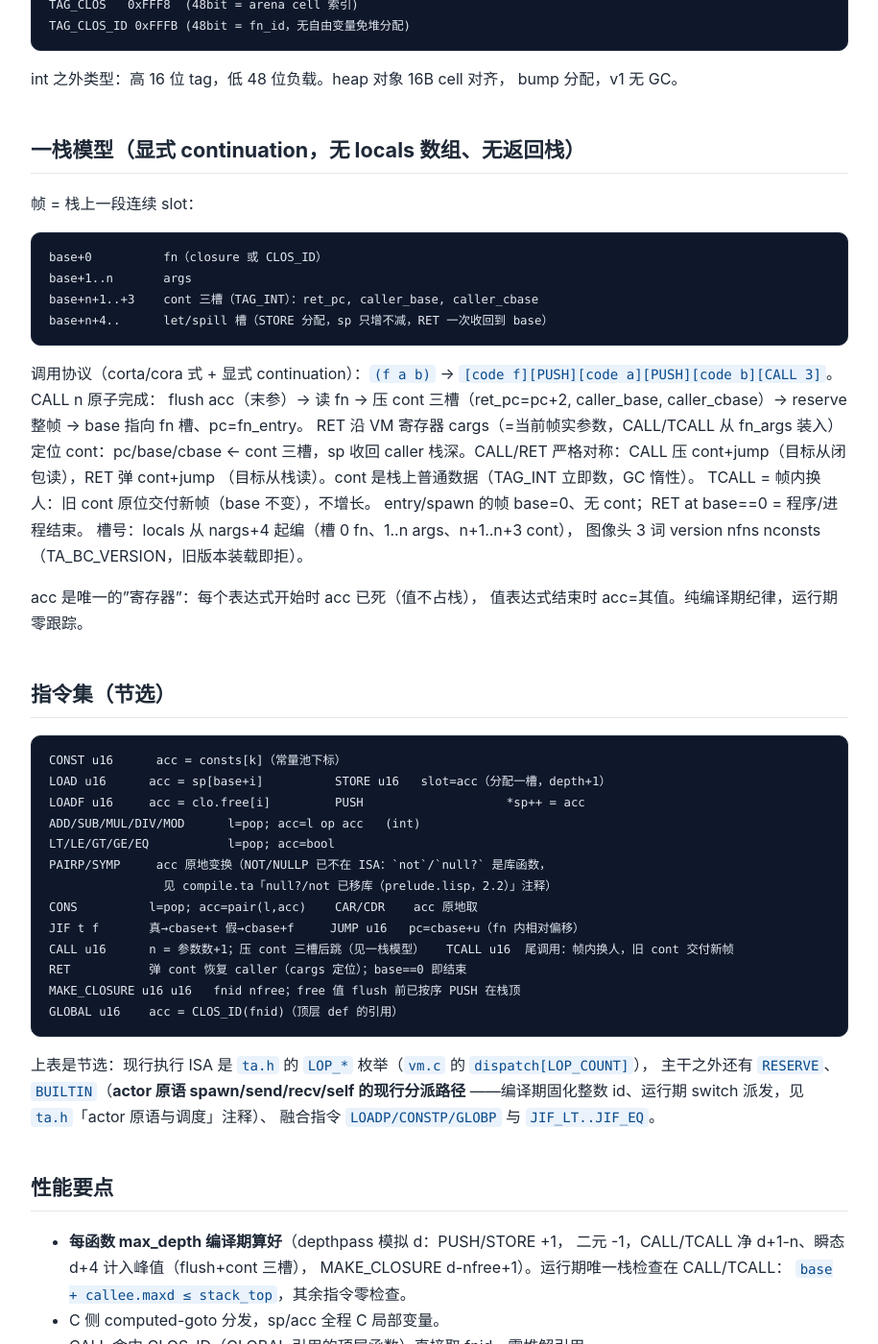
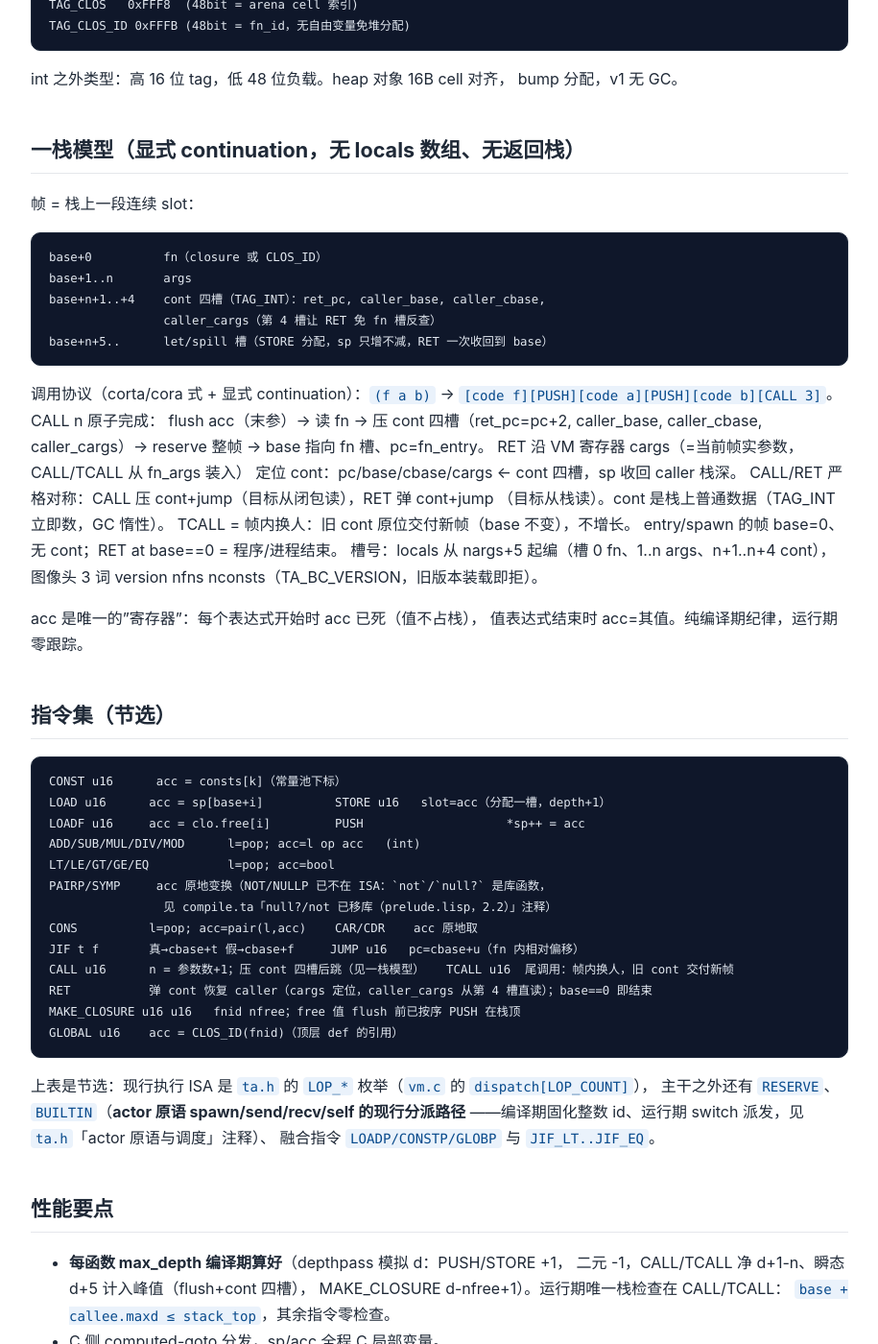
Before and after one commit to tiancaiamao/tinyactor, a Jekyll site: the page built from docs/backend.md, in a window 1280 px wide and 1400 px high, scrolled down 2060 px. Shown: the whole window at 96% size, without its empty margins (182-1097 px from the left). Built offline with Jekyll 4.4.1, drawn with Linux system fonts in a browser that asks for light colours; our own code applies the rules of GitHub Pages for plain Markdown files.

Commit message:
vm: cont 第 4 槽 caller_cargs，RET 直读免 fn 槽反查
continuation 帧从三槽扩为四槽，第 4 槽存 CALL 时刻的 caller cargs
寄存器值。op_ret 恢复寄存器时直接读第 4 槽，不再从 fn 槽反推
nargs —— 消掉 entry 帧 cargs 归零的 wart，也让 RET 路径少一次
依赖被调函数元数据的计算。

- vm.c: op_call 压第 4 槽；op_tcall 快慢路径帧深度 +1；
  op_ret 读第 4 槽恢复 cargs（entry 帧 base==0 走出口，不读 cont）
- scheduler.c: proc_frame_init npre 4+ → 5+
- compile.ta: cont 槽分配 next_slot 4 → 5；depthpass 帧深 +1；
  nlocals 相应调整
- ta.h: TA_BC_VERSION 2 → 3（旧图像是错位字节流，装载即拒）；
  bytecode.ta 版本词同步
- main.c: walk_stack 防御界 +1
- docs/backend.md: 四槽布局说明

GC 零改动：第 4 槽同为 TAG_INT 立即数，不入 heap 根。
自举：三段舞步（旧 tavm+S1 → S2 新格式 → 新 tavm+S2 → S3，
cmp S2==S3）+ make bootstrap 双次 fixed point 逐字节一致。
make test 全 category 0 failures。

````diff
--- a/docs/backend.md
+++ b/docs/backend.md
@@ -93,21 +93,22 @@ bump 分配，v1 无 GC。
 ```
 base+0          fn（closure 或 CLOS_ID）
 base+1..n       args
-base+n+1..+3    cont 三槽（TAG_INT）：ret_pc, caller_base, caller_cbase
-base+n+4..      let/spill 槽（STORE 分配，sp 只增不减，RET 一次收回到 base）
+base+n+1..+4    cont 四槽（TAG_INT）：ret_pc, caller_base, caller_cbase,
+                caller_cargs（第 4 槽让 RET 免 fn 槽反查）
+base+n+5..      let/spill 槽（STORE 分配，sp 只增不减，RET 一次收回到 base）
 ```
 
 调用协议（corta/cora 式 + 显式 continuation）：`(f a b)` →
 `[code f][PUSH][code a][PUSH][code b][CALL 3]`。CALL n 原子完成：
-flush acc（末参）→ 读 fn → 压 cont 三槽（ret_pc=pc+2, caller_base,
-caller_cbase）→ reserve 整帧 → base 指向 fn 槽、pc=fn_entry。
+flush acc（末参）→ 读 fn → 压 cont 四槽（ret_pc=pc+2, caller_base,
+caller_cbase, caller_cargs）→ reserve 整帧 → base 指向 fn 槽、pc=fn_entry。
 RET 沿 VM 寄存器 cargs（=当前帧实参数，CALL/TCALL 从 fn_args 装入）
-定位 cont：pc/base/cbase ← cont 三槽，sp 收回 caller 栈深。CALL/RET
-严格对称：CALL 压 cont+jump（目标从闭包读），RET 弹 cont+jump
+定位 cont：pc/base/cbase/cargs ← cont 四槽，sp 收回 caller 栈深。
+CALL/RET 严格对称：CALL 压 cont+jump（目标从闭包读），RET 弹 cont+jump
 （目标从栈读）。cont 是栈上普通数据（TAG_INT 立即数，GC 惰性）。
 TCALL = 帧内换人：旧 cont 原位交付新帧（base 不变），不增长。
 entry/spawn 的帧 base=0、无 cont；RET at base==0 = 程序/进程结束。
-槽号：locals 从 nargs+4 起编（槽 0 fn、1..n args、n+1..n+3 cont），
+槽号：locals 从 nargs+5 起编（槽 0 fn、1..n args、n+1..n+4 cont），
 图像头 3 词 version nfns nconsts（TA_BC_VERSION，旧版本装载即拒）。
 
 acc 是唯一的"寄存器"：每个表达式开始时 acc 已死（值不占栈），
@@ -125,8 +126,8 @@ PAIRP/SYMP     acc 原地变换（NOT/NULLP 已不在 ISA：`not`/`null?` 是库
                 见 compile.ta「null?/not 已移库（prelude.lisp，2.2）」注释）
 CONS          l=pop; acc=pair(l,acc)    CAR/CDR    acc 原地取
 JIF t f       真→cbase+t 假→cbase+f     JUMP u16   pc=cbase+u（fn 内相对偏移）
-CALL u16      n = 参数数+1；压 cont 三槽后跳（见一栈模型）   TCALL u16  尾调用：帧内换人，旧 cont 交付新帧
-RET           弹 cont 恢复 caller（cargs 定位）；base==0 即结束
+CALL u16      n = 参数数+1；压 cont 四槽后跳（见一栈模型）   TCALL u16  尾调用：帧内换人，旧 cont 交付新帧
+RET           弹 cont 恢复 caller（cargs 定位，caller_cargs 从第 4 槽直读）；base==0 即结束
 MAKE_CLOSURE u16 u16   fnid nfree；free 值 flush 前已按序 PUSH 在栈顶
 GLOBAL u16    acc = CLOS_ID(fnid)（顶层 def 的引用）
 ```
@@ -139,7 +140,7 @@ GLOBAL u16    acc = CLOS_ID(fnid)（顶层 def 的引用）
 ## 性能要点
 
 - **每函数 max_depth 编译期算好**（depthpass 模拟 d：PUSH/STORE +1，
-  二元 -1，CALL/TCALL 净 d+1-n、瞬态 d+4 计入峰值（flush+cont 三槽），
+  二元 -1，CALL/TCALL 净 d+1-n、瞬态 d+5 计入峰值（flush+cont 四槽），
   MAKE_CLOSURE d-nfree+1）。运行期唯一栈检查在 CALL/TCALL：
   `base + callee.maxd ≤ stack_top`，其余指令零检查。
 - C 侧 computed-goto 分发，sp/acc 全程 C 局部变量。
````
Also changed, not shown: 8 other files.
